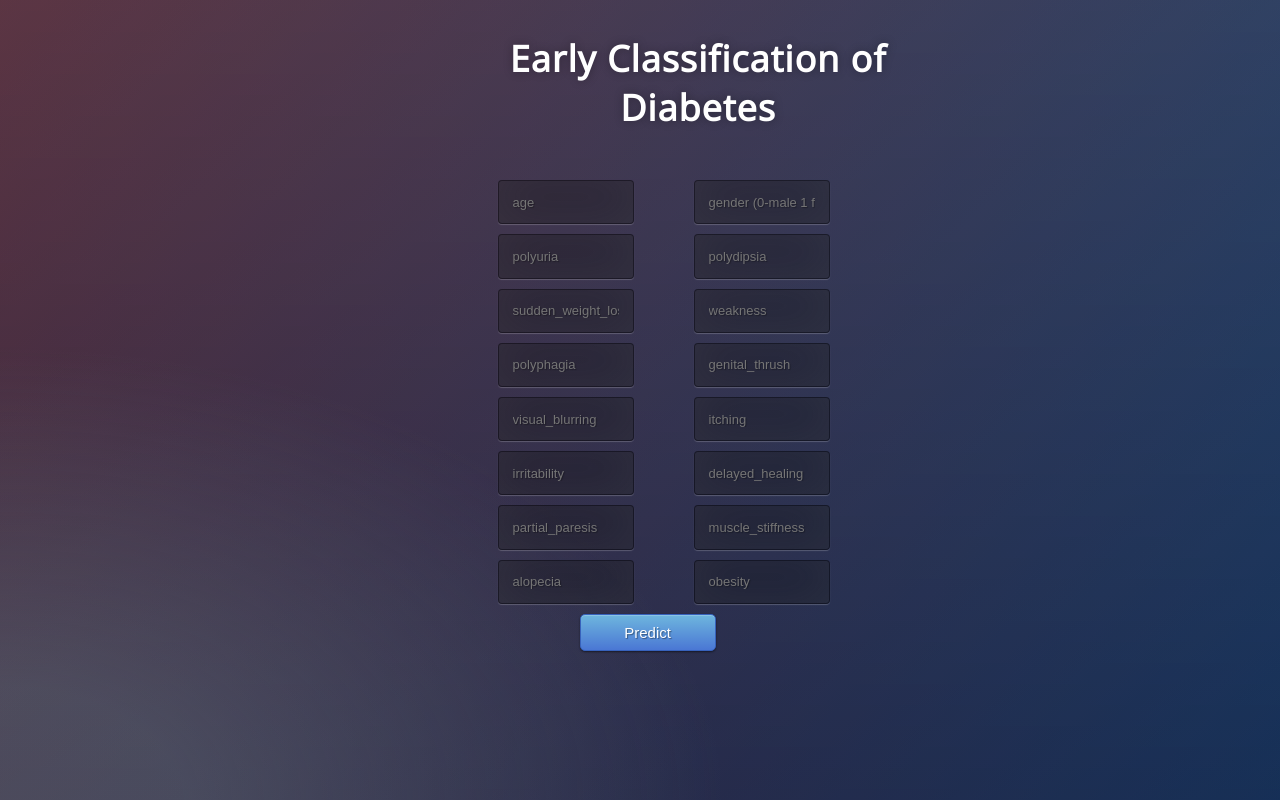
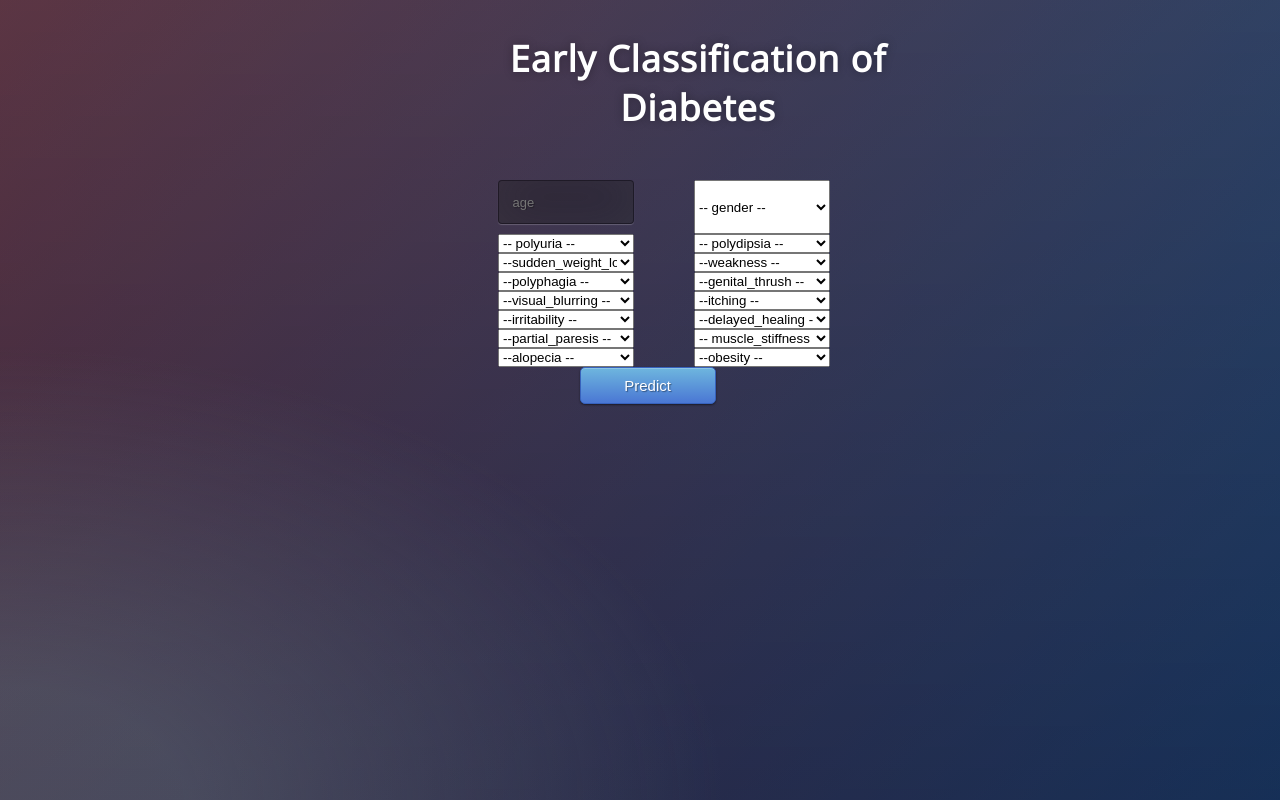
Before and after one commit to mohitsharma-iitj/Early-Classification-of-Diabetes, a Flask app: page / in a window 1280 px wide. Run offline with Flask 2, Linux system fonts and the light colour scheme.

Commit message:
Update index.html

```diff
--- a/templates/index.html
+++ b/templates/index.html
@@ -23,22 +23,111 @@
     <!-- Main Input For Receiving Query to our ML -->
     <form class='cls' action="{{ url_for('predict')}}"method="post">
     	<input type="text" name="age"                 placeholder="age"        required="required" />
-      <input type="text" name="gender"              placeholder="gender (0-male 1 female)"     required="required" />
-		  <input type="text" name="polyuria"            placeholder="polyuria"   required="required" />
-      <input type="text" name="polydipsia"          placeholder="polydipsia" required="required" />
-      <input type="text" name="sudden_weight_loss"  placeholder="sudden_weight_loss" required="required" />
-      <input type="text" name="weakness"            placeholder="weakness"   required="required" />
-      <input type="text" name="polyphagia"          placeholder="polyphagia" required="required" />
-      <input type="text" name="genital_thrush"      placeholder="genital_thrush"     required="required" />
-      <input type="text" name="visual_blurring"     placeholder="visual_blurring"    required="required" />
-      <input type="text" name="itching"             placeholder="itching"    required="required" />
-      <input type="text" name="irritability"        placeholder="irritability"       required="required" />
-      <input type="text" name="delayed_healing"     placeholder="delayed_healing"    required="required" />
-      <input type="text" name="partial_paresis"     placeholder="partial_paresis"    required="required" />
-      <input type="text" name="muscle_stiffness"    placeholder="muscle_stiffness"   required="required" />
-      <input type="text" name="alopecia"            placeholder="alopecia"   required="required" />
-      <input type="text" name="obesity"             placeholder="obesity"    required="required" />
 
+      <!-- <input type="text" name="gender"              placeholder="gender (0-male 1 female)"     required="required" /> -->
+      <select name="gender" required="required">
+        <option value="">-- gender --</option>
+        <option value="0" >0</option>
+        <option value="1">1</option>
+      </select>
+
+		  <!-- <input type="text" name="polyuria"            placeholder="polyuria"   required="required" /> -->
+      <select name="polyuria" required>
+        <option value="">-- polyuria --</option>
+        <option value="0" >0</option>
+        <option value="1">1</option>
+      </select>
+
+      <!-- <input type="text" name="polydipsia"          placeholder="polydipsia" required="required" /> -->
+      <select name="polydipsia" required>
+        <option value="">-- polydipsia --</option>
+        <option value="0">0</option>
+        <option value="1">1</option>
+      </select>
+
+      <!-- <input type="text" name="sudden_weight_loss"  placeholder="sudden_weight_loss" required="required" /> -->
+      <select name="sudden_weight_loss" required>
+        <option value="">--sudden_weight_loss --</option>
+        <option value="0">0</option>
+        <option value="1">1</option>
+      </select>
+
+      <!-- <input type="text" name="weakness"            placeholder="weakness"   required="required" /> -->
+      <select name="weakness" required>
+        <option value="">--weakness --</option>
+        <option value="0" >0</option>
+        <option value="1">1</option>
+      </select>
+
+      <!-- <input type="text" name="polyphagia"          placeholder="polyphagia" required="required" /> -->
+      <select name="polyphagia" required>
+        <option value="">--polyphagia --</option>
+        <option value="0" >0</option>
+        <option value="1">1</option>
+      </select>
+
+      <!-- <input type="text" name="genital_thrush"      placeholder="genital_thrush"     required="required" /> -->
+      <select name="genital_thrush" required>
+        <option value="">--genital_thrush --</option>
+        <option value="0" >0</option>
+        <option value="1">1</option>
+      </select>
+
+      <!-- <input type="text" name="visual_blurring"     placeholder="visual_blurring"    required="required" /> -->
+      <select name="visual_blurring" required>
+        <option value="">--visual_blurring --</option>
+        <option value="0" >0</option>
+        <option value="1">1</option>
+      </select>
+
+      <!-- <input type="text" name="itching"             placeholder="itching"    required="required" /> -->
+      <select name="itching" required>
+        <option value="">--itching --</option>
+        <option value="0" >0</option>
+        <option value="1">1</option>
+      </select>
+
+      <!-- <input type="text" name="irritability"        placeholder="irritability"       required="required" /> -->
+      <select name="irritability" required>
+        <option value="">--irritability --</option>
+        <option value="0" >0</option>
+        <option value="1">1</option>
+      </select>
+
+      <!-- <input type="text" name="delayed_healing"     placeholder="delayed_healing"    required="required" /> -->
+      <select name="delayed_healing" required>
+        <option value="">--delayed_healing --</option>
+        <option value="0" >0</option>
+        <option value="1">1</option>
+      </select>
+
+      <!-- <input type="text" name="partial_paresis"     placeholder="partial_paresis"    required="required" /> -->
+      <select name="partial_paresis" required>
+        <option value="">--partial_paresis --</option>
+        <option value="0" >0</option>
+        <option value="1">1</option>
+      </select>
+
+      <!-- <input type="text" name="muscle_stiffness"    placeholder="muscle_stiffness"   required="required" /> -->
+      <select name="muscle_stiffness" required>
+        <option value="">-- muscle_stiffness --</option>
+        <option value="0" >0</option>
+        <option value="1">1</option>
+      </select>
+
+      <!-- <input type="text" name="alopecia"            placeholder="alopecia"   required="required" /> -->
+      <select name="alopecia" required>
+        <option value="">--alopecia --</option>
+        <option value="0" >0</option>
+        <option value="1">1</option>
+      </select>
+
+      <!-- <input type="text" name="obesity"             placeholder="obesity"    required="required" /> -->
+      <select name="obesity" required>
+        <option value="">--obesity --</option>
+        <option value="0" >0</option>
+        <option value="1">1</option>
+      </select>
 
       <button type="submit" class="btn btn-primary btn-block btn-large">Predict</button>
     </form>
@@ -49,23 +138,7 @@
     <br>
 
   </div>
-  <!-- <div>
-    <form action = "/getdelay" method="POST">
-      <p> Select Origin:<input name="origin" type ="text" value="JFK" /> </p>
-      <p> Select Destination: <input name="dest" type ="text" value="LAX" /> </p>
-      <p> Select Airline :
-      <select name="unique_carrier">
-        <option value="AA">American Airlines </option>
-        <option value="DL">Delta Air Lines </option>
-        <option value="B6">JetBlue Airways</option>
-        <option value="WN">Southwest Airlines </option>
-        <option value="UA" selected>United Air Lines </option>
-      </select>
-      <p> Select Day of Week:<input name="day_of_week" type ="text" value="1" /> </p>
-      <p> Select Departure Hour: <input name="dep_hour" type ="text" value="10" /> </p>
-      <p> <input type ="submit" value="submit" /> </p>
-    </form>
-  </div> -->
+
 
 </body>
 </html>
```
